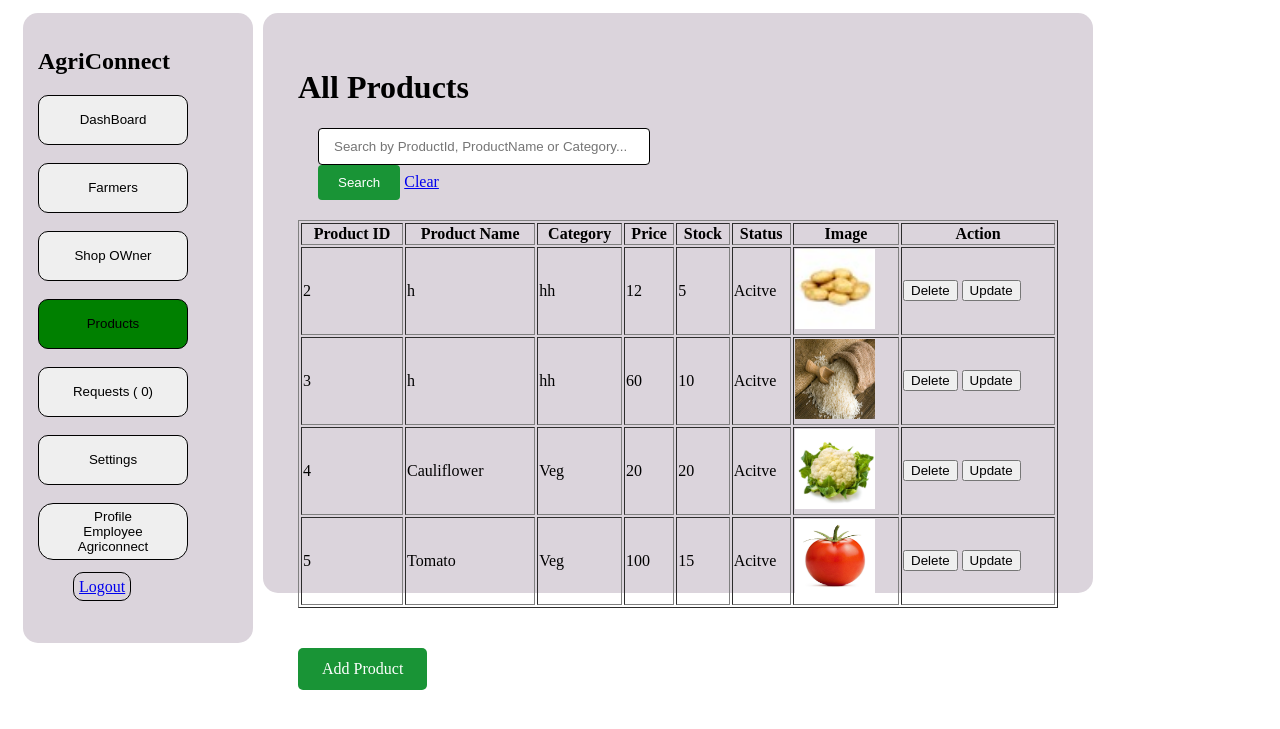
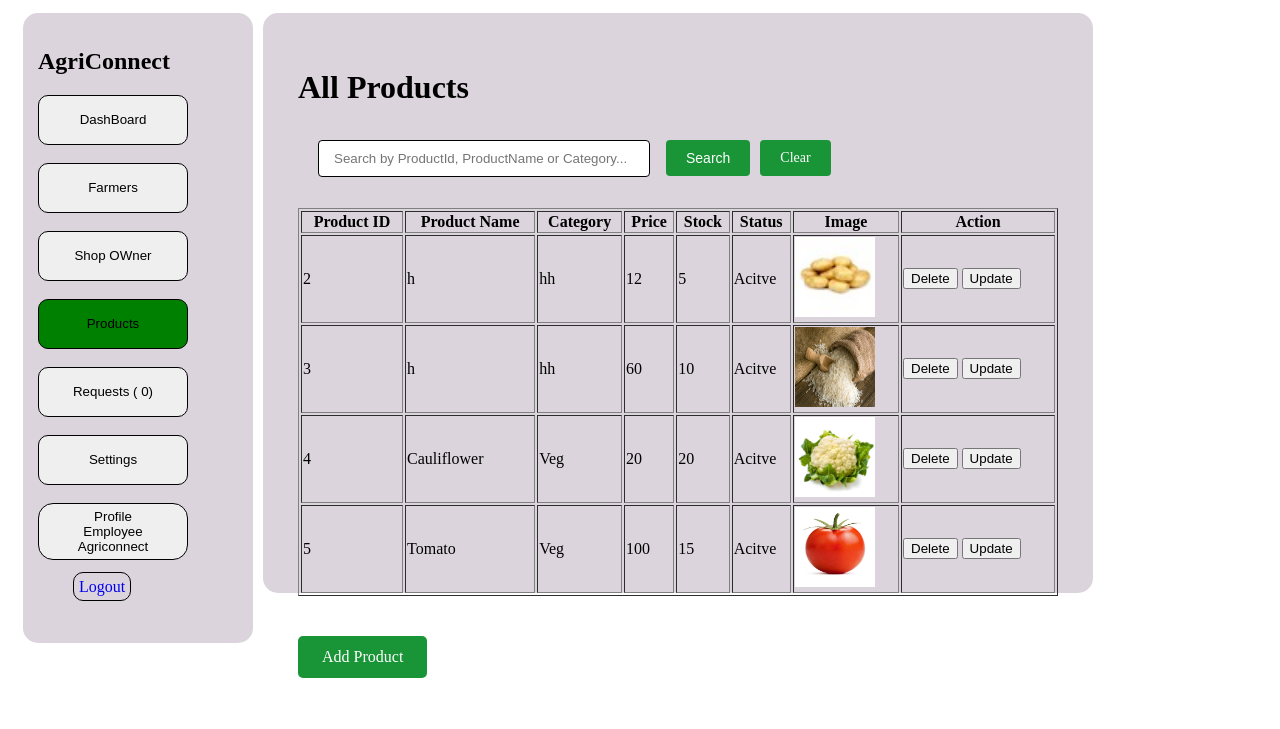
Before and after one commit to parvezpappu/AgriConnect-Connecting-Micro-Entrepreneurs-With-Farmers, a PHP site: page /Views/Employee.php?page=products in a window 1280 px wide. Shown: the top 729 px of the page. Run offline with PHP 8.4, Linux system fonts and the light colour scheme; the visitor is signed in with stand-in values (Sample User, id 1); data comes from the database, SQL or seed files in the repository; data that the repository does not hold is empty.

Commit message:
Search button css complete

```diff
--- a/Features/Dashboards/Assets/Admin.css
+++ b/Features/Dashboards/Assets/Admin.css
@@ -217,8 +217,8 @@
     margin-top: 20px;
     padding: 10px 20px;
     background: rgb(25, 148, 54);
-    color: black;
-    border-radius: 8px;
+    color: white;
+    border-radius: 4px;
     font-size: 16px;
     text-decoration: none;
     display: inline-block;
@@ -236,10 +236,28 @@ gap: 10px;
     width: 300px;
 }
 
+.searchbtn{
+    margin: 12px;
+    display: inline-flex;
+    gap: 10px;
+}
+
 .search button{
-padding: 10px 20px;
-background: rgb(25, 148, 54);
-color: white;
-border: none;
-border-radius: 4px;
+    padding: 10px 20px;
+    background: rgb(25, 148, 54);
+    color: white;
+    border: none;
+    border-radius: 4px;
+    font-size: 14px;
 }
+
+.clearbtn{
+    padding: 10px 20px;
+    background: rgb(25, 148, 54);
+    color: white;
+    border: none;
+    border-radius: 4px;
+    text-decoration: none;
+    font-size: 14px;
+
+}
--- a/Features/Dashboards/Assets/Employee.css
+++ b/Features/Dashboards/Assets/Employee.css
@@ -148,6 +148,45 @@
     padding: 5px;
     height: 50px;
     width: 150px;
-    text-align: center;
+
     margin-left: 35px;
+    text-decoration: none;
 }
+
+.search{
+margin: 20px;
+gap: 10px;
+}
+
+.search input[type="text"]{
+    padding: 10px 15px;
+    border: 1px solid black;
+    border-radius: 4px;
+    width: 300px;
+}
+
+.searchbtn{
+    margin: 12px;
+    display: inline-flex;
+    gap: 10px;
+}
+
+.search button{
+    padding: 10px 20px;
+    background: rgb(25, 148, 54);
+    color: white;
+    border: none;
+    border-radius: 4px;
+    font-size: 14px;
+}
+
+.clearbtn{
+    padding: 10px 20px;
+    background: rgb(25, 148, 54);
+    color: white;
+    border: none;
+    border-radius: 4px;
+    text-decoration: none;
+    font-size: 14px;
+
+}
--- a/Features/Dashboards/Views/AdminProducts.php
+++ b/Features/Dashboards/Views/AdminProducts.php
@@ -31,7 +31,7 @@ else{
 
                 <div class="searchbtn">
                     <button type="submit">Search</button>
-                    <a href="Admin.php?page=products">Clear</a>
+                    <a href="Admin.php?page=products" class="clearbtn">Clear</a>
                 </div>
             </form>
         </div>
--- a/Features/Dashboards/Views/EmployeeProduct.php
+++ b/Features/Dashboards/Views/EmployeeProduct.php
@@ -43,7 +43,7 @@ else{
 
                 <div class="searchbtn">
                     <button type="submit">Search</button>
-                    <a href="Employee.php?page=products">Clear</a>
+                    <a href="Employee.php?page=products" class="clearbtn">Clear</a>
                 </div>
             </form>
         </div>
--- a/Features/Dashboards/Views/FarmerProducts.php
+++ b/Features/Dashboards/Views/FarmerProducts.php
@@ -43,7 +43,7 @@ else{
 
                 <div class="searchbtn">
                     <button type="submit">Search</button>
-                    <a href="Farmer.php?page=products">Clear</a>
+                    <a href="Farmer.php?page=products" class="clearbtn">Clear</a>
                 </div>
             </form>
         </div>
--- a/Features/Dashboards/Views/ShopOwnerProducts.php
+++ b/Features/Dashboards/Views/ShopOwnerProducts.php
@@ -43,7 +43,7 @@ else{
 
                 <div class="searchbtn">
                     <button type="submit">Search</button>
-                    <a href="ShopOwner.php?page=products">Clear</a>
+                    <a href="ShopOwner.php?page=products" class="clearbtn">Clear</a>
                 </div>
             </form>
         </div>
```
Also changed, not shown: Features/Dashboards/Assets/Farmer.css (+39 -0 lines), Features/Dashboards/Assets/ShopOwner.css (+39 -0 lines).
